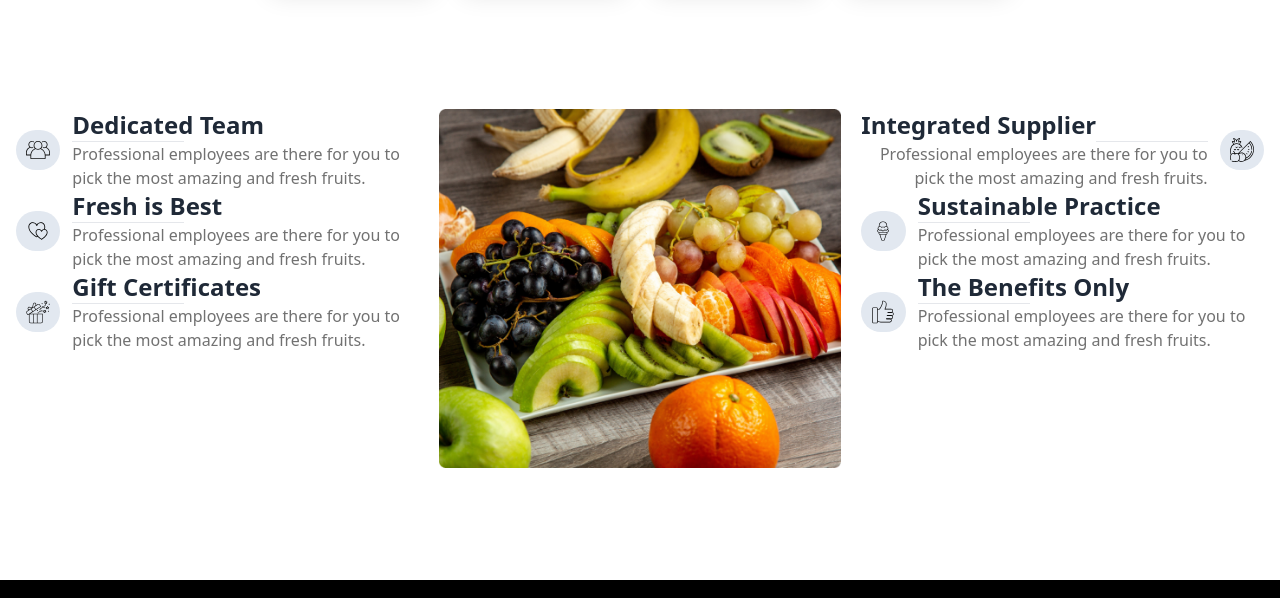
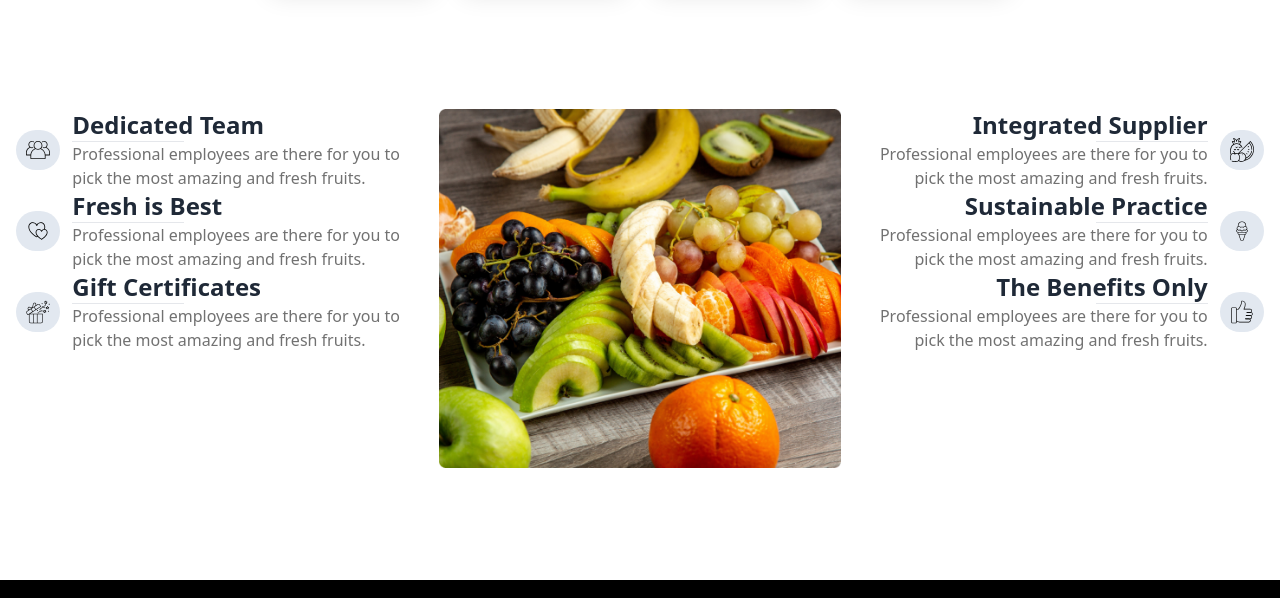
Before and after one commit to sazzadtalukder/ph-assignment3, a plain HTML site: page index.html in a window 1280 px wide. Shown: the part 2553-3151 px from the top of the page. Drawn offline with nearby package versions, Linux system fonts and the light colour scheme.

Commit message:
bonus section updated

```diff
--- a/index.html
+++ b/index.html
@@ -590,33 +590,35 @@
                     <img src="./images/whychoose1.png" alt="" >
                 </div>
                 <div class="why-right">
-                    <div class="cards  items-center flex flex-col lg:flex-row-reverse  justify-end gap-3">
+                    <div class="cards  items-center justify-center flex flex-col lg:flex-row-reverse  gap-3">
                         <div class="w-10  lg:w-20 h-10  rounded-full bg-slate-200 flex items-center justify-center">
                             <img src="./images/fruit 1.svg" alt="Shoes" />
                         </div>
-                         <div class="text-end">
+                         <div class="flex flex-col justify-end text-right">
                             <h2 class="card-title font-extrabold text-2xl ml-auto">Integrated Supplier</h2>
                             <hr class="w-28 text-black ml-auto">
                             <p class="text-[#12121299]">Professional employees are there for you to pick the most amazing and fresh fruits.</p>
                         </div>
                     </div>
-                    <div class="cards items-center justify-center flex flex-col lg:flex-row gap-3">
-                        <div class="w-10 lg:w-20  h-10  rounded-full bg-slate-200 flex items-center justify-center">
+
+                    <div class="cards  items-center justify-center flex flex-col lg:flex-row-reverse  gap-3">
+                        <div class="w-10  lg:w-20 h-10  rounded-full bg-slate-200 flex items-center justify-center">
                             <img src="./images/ice-cream 1.svg" alt="Shoes" />
                         </div>
-                         <div class="">
-                            <h2 class="card-title font-extrabold text-2xl">Sustainable Practice</h2>
-                            <hr class="w-28 text-black">
+                         <div class="flex flex-col justify-end text-right">
+                            <h2 class="card-title font-extrabold text-2xl ml-auto">Sustainable Practice</h2>
+                            <hr class="w-28 text-black ml-auto">
                             <p class="text-[#12121299]">Professional employees are there for you to pick the most amazing and fresh fruits.</p>
                         </div>
                     </div>
-                    <div class="cards items-center justify-center flex flex-col lg:flex-row gap-3">
-                        <div class="w-10 lg:w-20  h-10  rounded-full bg-slate-200 flex items-center justify-center">
+
+                    <div class="cards  items-center justify-center flex flex-col lg:flex-row-reverse  gap-3">
+                        <div class="w-10  lg:w-20 h-10  rounded-full bg-slate-200 flex items-center justify-center">
                             <img src="./images/like 1.svg" alt="Shoes" />
                         </div>
-                         <div class="">
-                            <h2 class="card-title font-extrabold text-2xl">The Benefits Only</h2>
-                            <hr class="w-28 text-black">
+                         <div class="flex flex-col justify-end text-right">
+                            <h2 class="card-title font-extrabold text-2xl ml-auto">The Benefits Only</h2>
+                            <hr class="w-28 text-black ml-auto">
                             <p class="text-[#12121299]">Professional employees are there for you to pick the most amazing and fresh fruits.</p>
                         </div>
                     </div>
```
